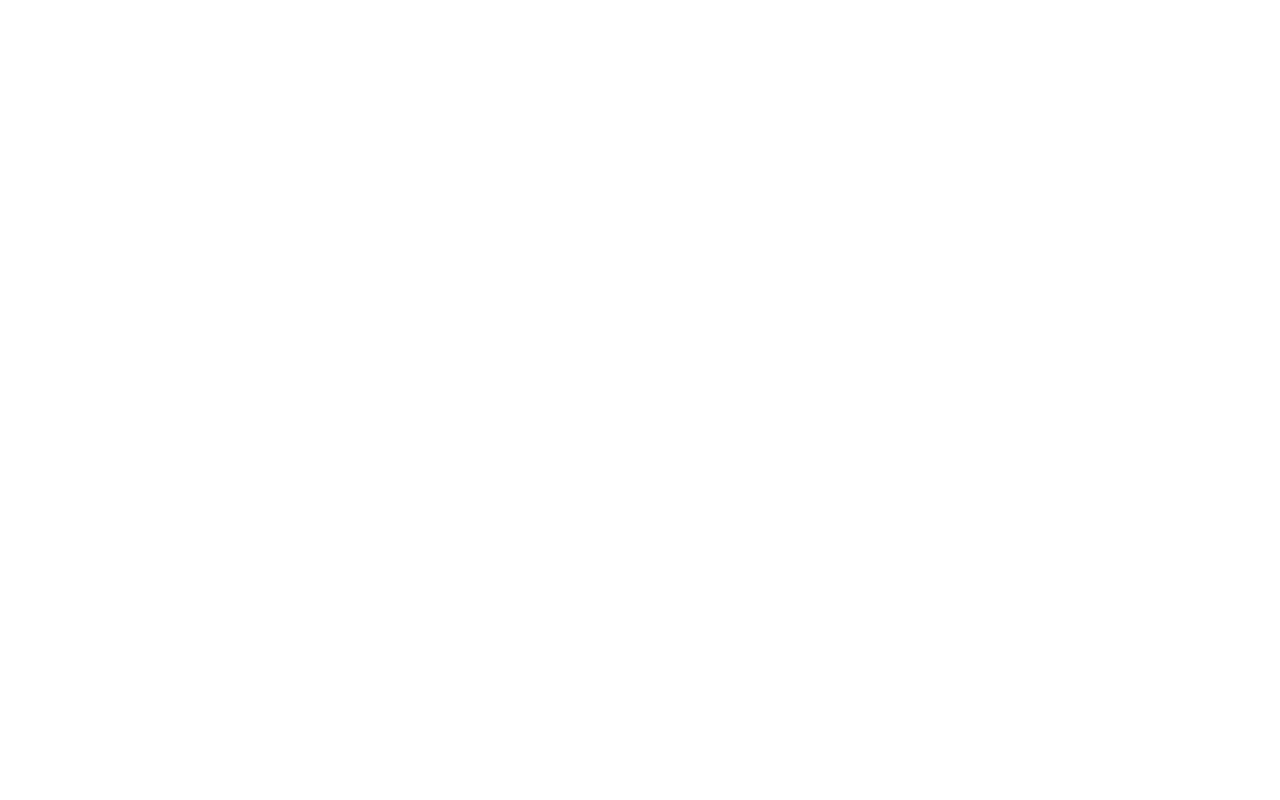
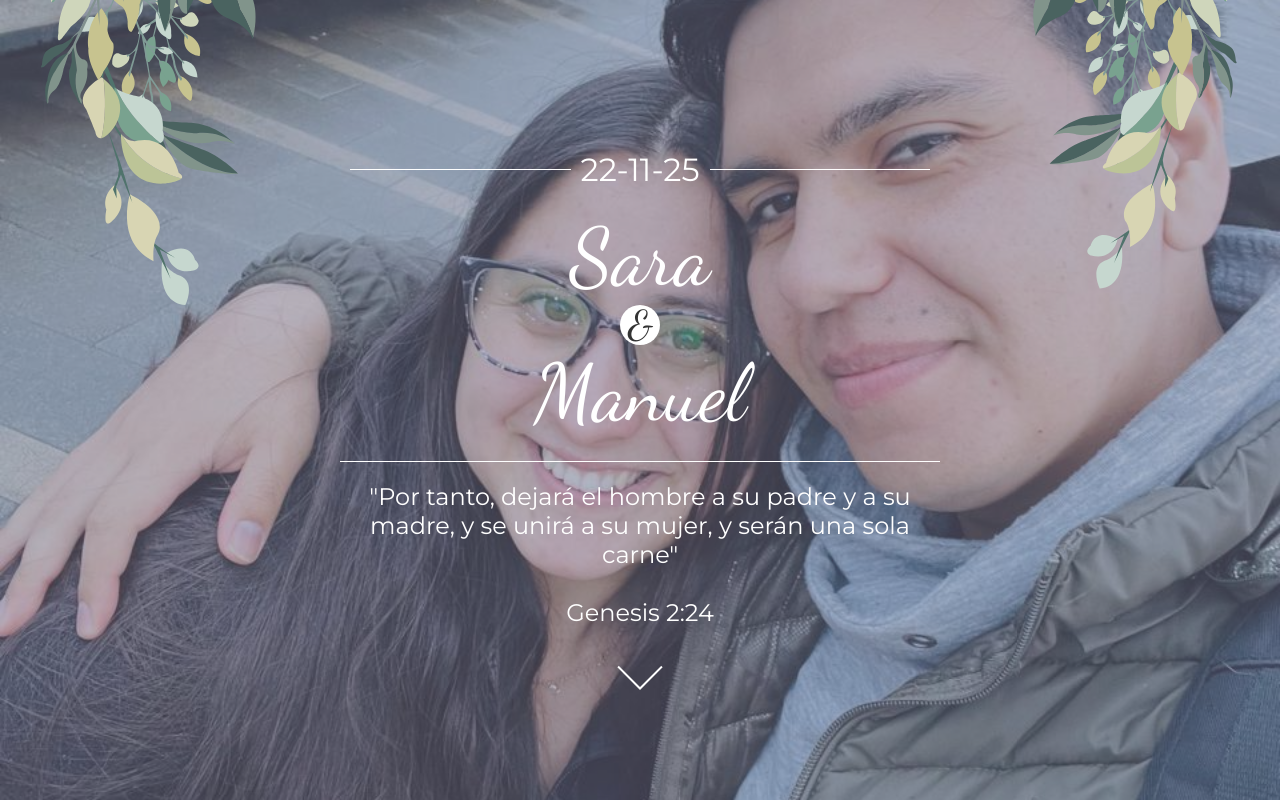
Before and after one commit to MrManutri/invitaciones-mi-boda, a plain HTML site: page opcion1/index.html in a window 1280 px wide. Drawn offline with Linux system fonts and the light colour scheme.

Commit message:
terminada portada

```diff
--- /dev/null
+++ b/opcion1/css/portada.css
@@ -0,0 +1,213 @@
+@import url('https://fonts.googleapis.com/css2?family=Dancing+Script:wght@400..700&display=swap');
+@import url('https://fonts.googleapis.com/css2?family=Montserrat:ital,wght@0,100..900;1,100..900&display=swap');
+
+body, html {
+    margin: 0;
+    padding: 0;
+    width: 100%;
+    height: 100%;
+    font-family: 'Montserrat', sans-serif;
+}
+
+.jumbotron {
+    position: relative;
+    width: 100%;
+    height: 100vh; /* Altura de la ventana gráfica */
+    background: url('../img/imagen_dos.jpg') no-repeat center center fixed;
+    background-size: cover;
+    background-attachment: fixed;
+    display: flex;
+    justify-content: center;
+    align-items: center;
+    text-align: center;
+    color: white;
+}
+
+.jumbotron::before {
+    content: "";
+    position: absolute;
+    top: 0;
+    left: 0;
+    width: 100%;
+    height: 100%;
+    background: rgba(121, 119, 146, 0.5); /* Oscurece la imagen de fondo */
+    z-index: 1;
+}
+
+.ramas {
+    position: absolute;
+    top: -20%;
+    width: 100%;
+    display: flex;
+    justify-content: space-between;
+    z-index: 2;
+    transition: top 0.5s, opacity 0.5s;
+}
+
+.rama {
+    width: 20%;
+    opacity: 1;
+    transition: opacity 0.5s;
+}
+
+.rama:first-child {
+    transform: scaleX(-1); /* Voltea la primera rama horizontalmente */
+}
+.contenido {
+    position: relative;
+    z-index: 3;
+}
+
+.fecha {
+    font-size: 1.5em;
+    margin-bottom: 20px;
+    position: relative;
+    display: flex;
+    align-items: center;
+    justify-content: center;
+}
+
+.fecha::before,
+.fecha::after {
+    content: "";
+    flex: 1;
+    height: 1px;
+    background-color: white;
+    margin: 0 10px;
+}
+
+.nombre {
+    display: flex;
+    align-items: center;
+    justify-content: center;
+    font-size: 5em;
+    margin: 20px 0;
+    position: relative;
+    flex-direction: column; /* Asegura que los elementos dentro de .nombre se apilen verticalmente */
+}
+
+.nombre-texto {
+    font-family: 'Dancing Script', cursive;
+}
+
+.andpersand {
+    display: inline-block;
+    width: 1em; /* Tamaño más pequeño */
+    height: 1em; /* Tamaño más pequeño */
+    line-height: 1em; /* Alineación vertical */
+    border-radius: 50%;
+    background-color: white; /* Color de fondo del círculo */
+    color: #333; /* Color de la letra */
+    text-align: center;
+    margin: 0 0px; /* Espaciado alrededor del círculo */
+    font-size: 0.5em; /* Tamaño de la fuente más pequeño */
+    font-family: 'dancing script', cursive;
+}
+
+.nombre::after {
+    content: "";
+    display: block;
+    width: 100%;
+    height: 1px; /* Grosor de la línea */
+    background-color: white; /* Color de la línea */
+    margin: 20px auto 0; /* Espaciado superior y centrado horizontal */
+}
+
+.descripcion {
+    font-size: 1.5em;
+    margin-top: 100px;
+    max-width: 600px;
+}
+
+/* Flecha de scroll */
+.scroll-down {
+    width: 30px;
+    height: 30px;
+    border-left: 2px solid white;
+    border-bottom: 2px solid white;
+    transform: rotate(-45deg);
+    margin: 20px auto 0;
+    animation: bounce 2s infinite;
+}
+
+@keyframes bounce {
+    0%, 20%, 50%, 80%, 100% {
+        transform: translateY(0) rotate(-45deg);
+    }
+    40% {
+        transform: translateY(10px) rotate(-45deg);
+    }
+    60% {
+        transform: translateY(5px) rotate(-45deg);
+    }
+}
+
+/* Media Queries para dispositivos móviles */
+@media (max-width: 768px) {
+    .fecha {
+        font-size: 1em;
+    }
+
+    .nombre {
+        font-size: 3em;
+        flex-direction: column; /* Asegura que los elementos dentro de .nombre se apilen verticalmente en pantallas pequeñas */
+    }
+
+    .andpersand {
+        width: 1.2em; /* Ajusta el tamaño del círculo */
+        height: 1.2em; /* Ajusta el tamaño del círculo */
+        line-height: 1.2em; /* Ajusta la alineación vertical */
+        font-size: 0.6em; /* Ajusta el tamaño de la fuente */
+    }
+
+    .descripcion {
+        font-size: 1em;
+        margin-top: 10px;
+    }
+}
+
+/* Media Queries para tablets */
+@media (min-width: 769px) and (max-width: 1025px) {
+    .fecha {
+        font-size: 2em;
+    }
+
+    .nombre {
+        font-size: 5em;
+    }
+
+    .andpersand {
+        width: 1.5em; /* Ajusta el tamaño del círculo */
+        height: 1.5em; /* Ajusta el tamaño del círculo */
+        line-height: 1.5em; /* Ajusta la alineación vertical */
+        font-size: 0.75em; /* Ajusta el tamaño de la fuente */
+    }
+
+    .descripcion {
+        font-size: 1.3em;
+        margin-top: 15px;
+    }
+}
+
+/* Media Queries para pantallas grandes */
+@media (min-width: 1025px) {
+    .fecha {
+        font-size: 2em;
+    }
+
+    .nombre {
+        font-size: 5em;
+    }
+
+    .andpersand {
+        width: 1em; /* Ajusta el tamaño del círculo */
+        height: 1em; /* Ajusta el tamaño del círculo */
+        line-height: 1em; /* Ajusta la alineación vertical */
+        font-size: 0.5em; /* Ajusta el tamaño de la fuente */
+    }
+
+    .descripcion {
+        font-size: 1.5em;
+        margin-top: 20px;
+    }
+}
--- a/opcion1/index.html
+++ b/opcion1/index.html
@@ -1,11 +1,34 @@
 <!DOCTYPE html>
 <html lang="es">
+
 <head>
     <meta charset="UTF-8">
     <meta name="viewport" content="width=device-width, initial-scale=1.0">
-    <title>Document</title>
+    <link rel="stylesheet" href="css/portada.css">
+    <title>Invitación de Boda</title>
 </head>
+
 <body>
+    <div class="jumbotron">
+        <div class="ramas">
+            <img src="img/ramas.svg" alt="">
+            <img src="img/rama_180.svg" alt="">
+        </div>
+        <div class="contenido">
+            <p class="fecha">22-11-25</p>
+            <div class="nombre">
+                <span class="nombre-texto">Sara</span>
+                <span class="andpersand">&</span>
+                <span class="nombre-texto">Manuel</span>
+            </div>
+            <p class="descripcion">"Por tanto, dejará el hombre a su padre y a su madre, y se unirá a su mujer, y serán una sola carne" <br><br>
+            Genesis 2:24
+            </p>
 
+            <div class="scroll-down"></div>
+        </div>
+    </div>
+    <script src="js/ramas.js"></script>
 </body>
+
 </html>
--- /dev/null
+++ b/opcion1/js/ramas.js
@@ -0,0 +1,7 @@
+window.addEventListener('scroll', function() {
+    const ramas = document.querySelector('.ramas');
+    const scrollPosition = window.scrollY;
+
+    ramas.style.opacity = 1 - scrollPosition / 300;
+    ramas.style.top = `-${20 + scrollPosition / 10}%`; // Ajusta el valor según sea necesario
+});
```
Also changed, not shown: index.html (+3 -3 lines), opcion1/img/imagen_dos.jpg (added), opcion1/img/imagen_uno.jpg (added), opcion1/img/rama_180.svg (added), opcion1/img/ramas.svg (added), opcion2/index.html (added), opcion3/index.html (added).
